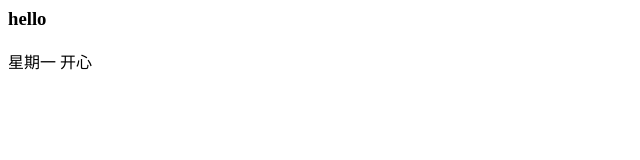
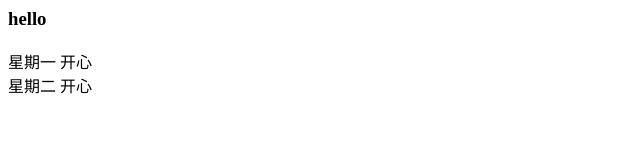
Before and after one commit to chenhonghui/huihui, a plain HTML site: page index.html in a window 1280 px wide. Shown: the whole page, without its empty margins (0-640 px from the left). Drawn offline with Linux system fonts and the light colour scheme.

Commit message:
修改二

```diff
--- a/index.html
+++ b/index.html
@@ -7,5 +7,6 @@
     <body>
         <h3>hello</h3>
         <div>星期一 开心</div>
+        <div>星期二 开心</div>
     </body>
 </html>
```
Also changed, not shown: 1 other file.
